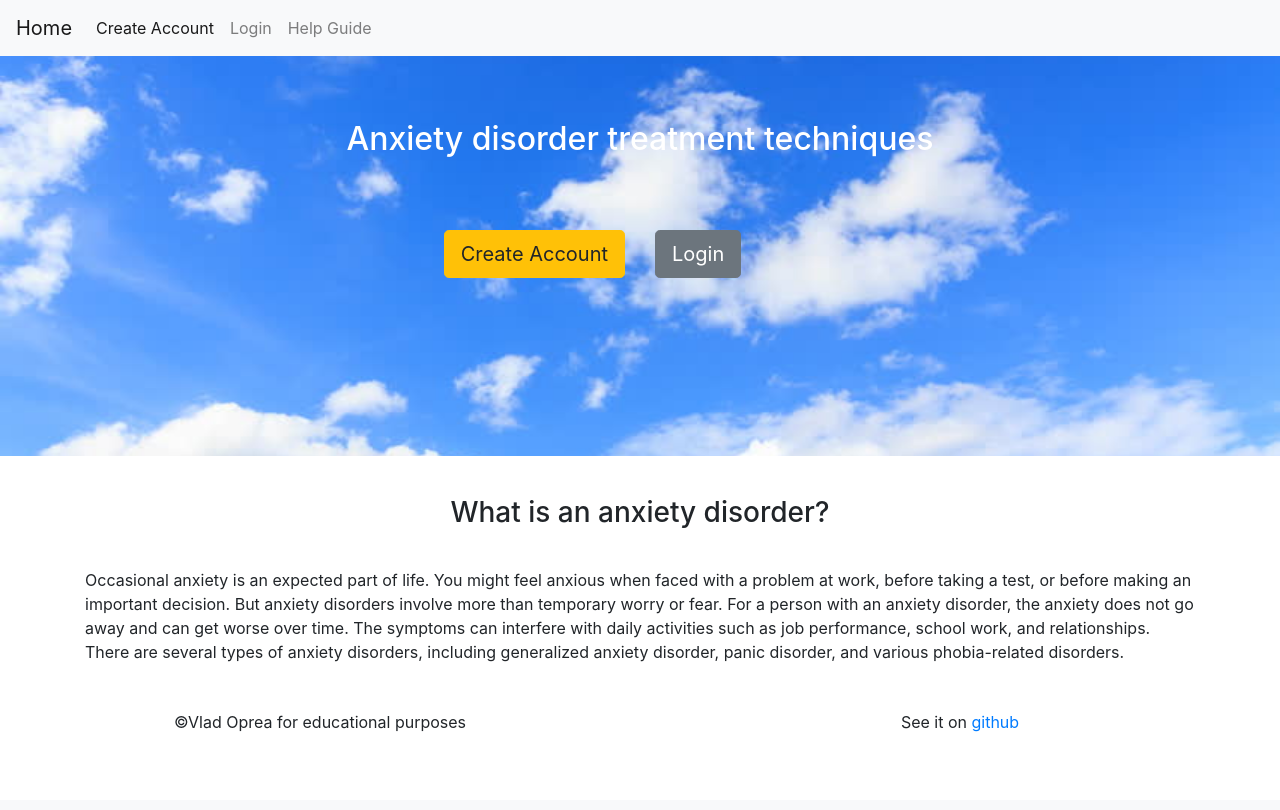
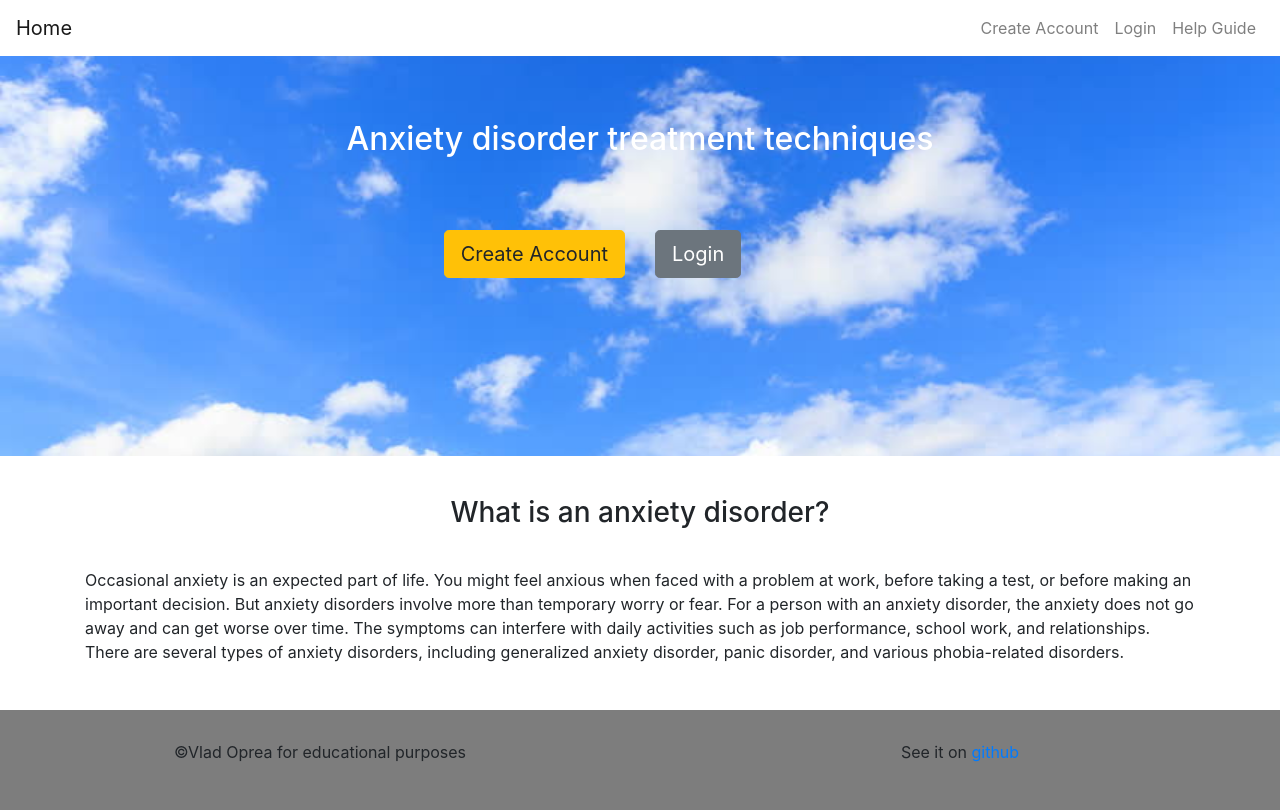
Before and after one commit to vladoprea/anxiety-treatment, a Flask app: template templates/home.html in a window 1280 px wide. Before the commit the page ends 732 px from the top, so only its background shows below. Run offline with Flask 2, Linux system fonts and the light colour scheme; the template is opened without the code that fills it, so the values that code supplies are empty; some libraries are stand-ins or nearby versions.

Commit message:
Render home.html with navbar

```diff
--- a/app.py
+++ b/app.py
@@ -1,12 +1,24 @@
+from flask_pymongo import PyMongo
+from bson.objectid import ObjectId
+from flask import Flask, render_template, redirect, request, url_for
 import os
-from flask import Flask
+from os import path
+if path.exists("env.py"):
+    import env
+
 
 app = Flask(__name__)
 
+app.secret_key = os.environ.get("SECRET_KEY")
+app.config["MONGO_DBNAME"] = os.environ.get("MONGO_DBNAME")
+app.config["MONGO_URI"] = os.environ.get("MONGO_URI")
+
+mongo = PyMongo(app)
+
 
 @app.route('/')
-def hello():
-    return 'Hello'
+def home():
+    return render_template('home.html')
 
 
 if __name__ == '__main__':
--- a/static/css/style.css
+++ b/static/css/style.css
@@ -2,15 +2,21 @@
 
 body {
     font-family: 'Nunito Sans', sans-serif;
+    color: #000;
 }
 
-/* Home page background */
+/* Background images and colors*/
 .home-bg {
     background-image: url(../images/background.jpg);
     background-position: center;
     background-size: cover;
     background-repeat: no-repeat;
     height: 400px;
+}
+
+.footer-bg {
+    background-color: #7d7d7d;
+    height: 100px;
 }
 
 h2 {
--- a/templates/includes/_navbar.html
+++ b/templates/includes/_navbar.html
@@ -1,12 +1,12 @@
-<nav class="navbar navbar-expand-sm navbar-light bg-light">
+<nav class="navbar navbar-expand-sm navbar-light">
     <a class="navbar-brand" href="#">Home</a>
     <button class="navbar-toggler" type="button" data-toggle="collapse" data-target="#navbarNavAltMarkup"
         aria-controls="navbarNavAltMarkup" aria-expanded="false" aria-label="Toggle navigation">
         <span class="navbar-toggler-icon"></span>
     </button>
     <div class="collapse navbar-collapse ml-auto" id="navbarNavAltMarkup">
-        <div class="navbar-nav">
-            <a class="nav-item nav-link active" href="#">Create Account <span class="sr-only">(current)</span></a>
+        <div class="navbar-nav ml-auto">
+            <a class="nav-item nav-link" href="#">Create Account <span class="sr-only">(current)</span></a>
             <a class="nav-item nav-link" href="#">Login</a>
             <a class="nav-item nav-link" href="#">Help Guide</a>
         </div>
```
